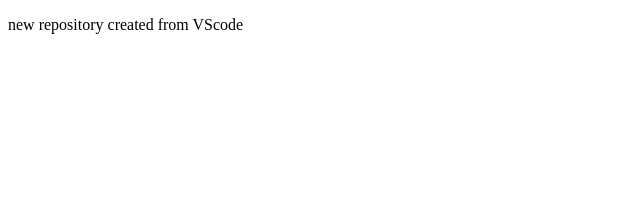
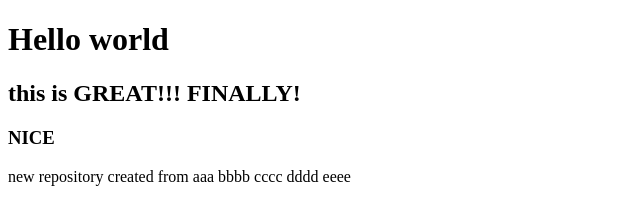
Before and after one commit to AlexisAlegria/proyecto, a plain HTML site: page index.html in a window 1280 px wide. Shown: the whole page, without its empty margins (0-640 px from the left). Drawn offline with Linux system fonts and the light colour scheme.

Commit message:
changes added in html and app files

```diff
--- a/app.js
+++ b/app.js
@@ -17,9 +17,11 @@ const sing = () =>{
         }
 
         allLyrics += secondLyrics;
-        allLyrics += lib;
+        allLyrics += lib + " open in browser";
 
         return allLyrics;
 
 }
 console.log(sing(allLyrics));
+
+alert("it works!")
--- a/index.html
+++ b/index.html
@@ -8,7 +8,10 @@
     <title>Document</title>
 </head>
 <body>
-<p>new repository created from VScode</p>
+    <h1>Hello world</h1>
+    <h2>this is GREAT!!! FINALLY!</h2>
+    <H3>NICE</H3>
+<p>new repository created from aaa bbbb cccc dddd eeee</p>
 
     <script src="app.js"></script>
 </body>
```
